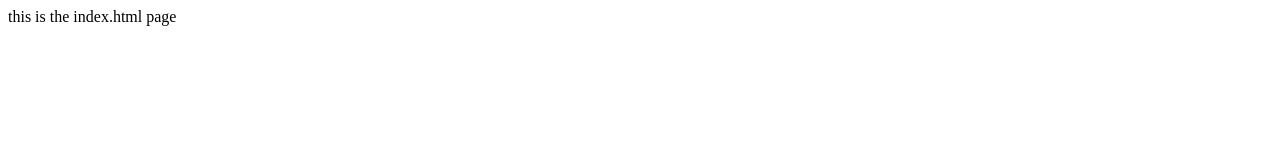
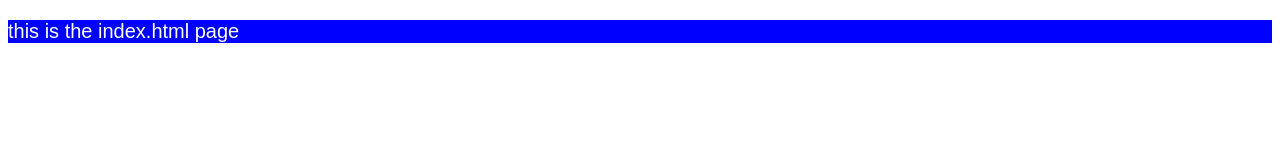
Before and after one commit to HusamYousif2/testproject, a plain HTML site: page web/index.html in a window 1280 px wide. Drawn offline with Linux system fonts and the light colour scheme.

Commit message:
Update html and css files

```diff
--- a/web/css/style.css
+++ b/web/css/style.css
@@ -0,0 +1,6 @@
+p{
+    font-family: Arial, Helvetica, sans-serif;
+    font-size:20px;
+    background-color:blue;
+    color:white;
+}
--- a/web/index.html
+++ b/web/index.html
@@ -4,9 +4,10 @@
     <meta charset="UTF-8">
     <meta name="viewport" content="width=device-width, initial-scale=1.0">
     <title>Document</title>
+    <link rel="stylesheet" href="css/style.css">
 </head>
 <body>
 
-    this is the index.html page
+    <p>this is the index.html page</p>
 </body>
 </html>
```
